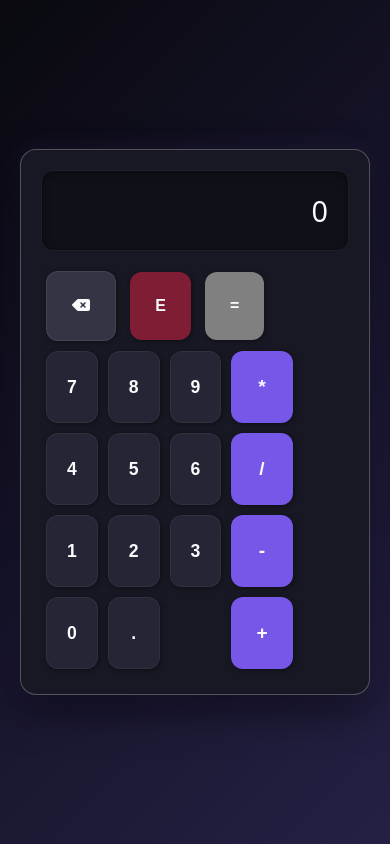
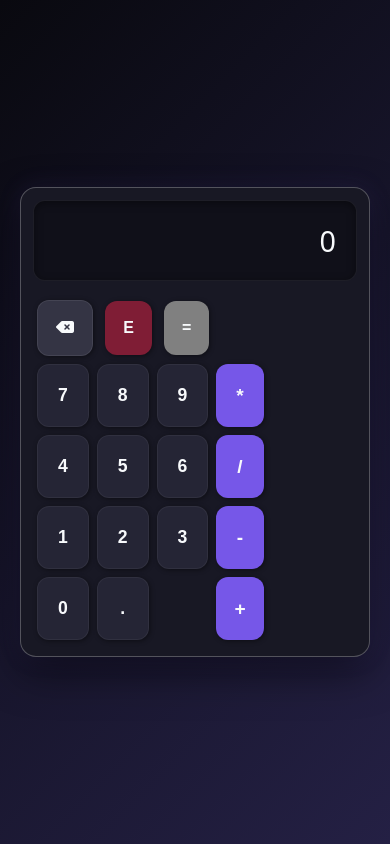
Before and after one commit to TiagoCod/calculadora, a plain HTML site: page index.html in a window 390 px wide. Drawn offline with Linux system fonts and the light colour scheme.

Commit message:
style: responsividade

```diff
--- a/estilos/mobile.css
+++ b/estilos/mobile.css
@@ -42,7 +42,7 @@ section#calculadora{
     background-color: var(--calculadora);
     padding: 20px;
     border-radius: 16px;
-    width: 350px;
+    width: min(100%, 350px);
     box-shadow: 0 15px 40px rgba(0, 0, 0, 0.5),
             0 0 25px rgba(118, 87, 232, 0.12);
     border: 1px solid rgba(255, 255, 255, 0.253);
@@ -57,6 +57,11 @@ section#calculadora div#visor{
     color: var(--texto);
     border: 1px solid rgba(255, 255, 255, 0.06);
     box-shadow: inset 0 2px 8px rgba(0, 0, 0, 0.4);
+
+    overflow: hidden;
+    display: flex;
+    justify-content: flex-end;
+    align-items: center;
 }
 section#calculadora button{
     padding: 25px;
@@ -172,3 +177,13 @@ section#calculadora div#outros button#apagar:hover{
 section#calculadora div#outros button#apagar:active{
     transform: scale(0.95);
 }
+
+@media screen and (max-width: 768px) {
+    section#calculadora {
+         padding: 12px;
+    }
+    section#calculadora button{
+        padding: 18px;
+        margin: 4px;
+    }
+}
```
